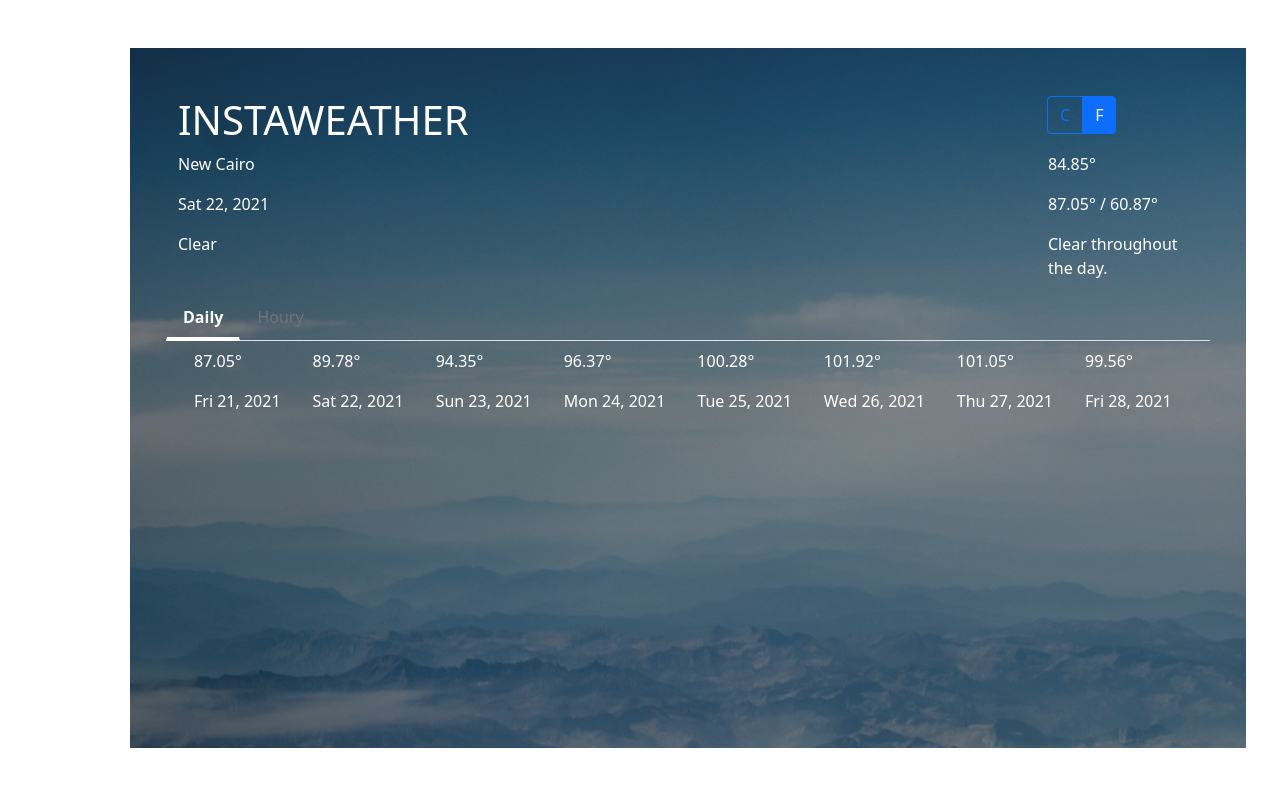
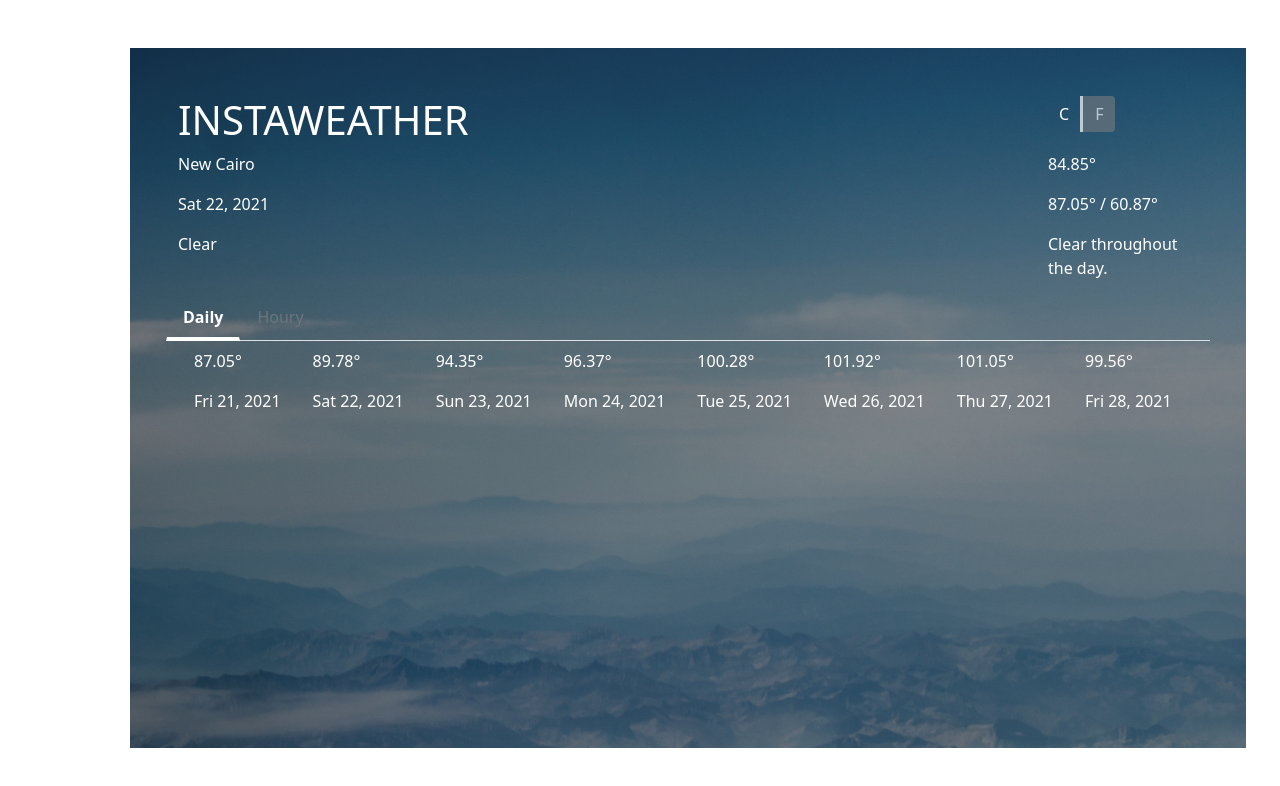
Before and after one commit to mahmoudgamie/weather-app, an Angular app: page / in a window 1280 px wide. Shown: the top 786 px of the page. Built offline with nearby package versions, Linux system fonts and the light colour scheme.

Commit message:
Add styles to toggle buttons

```diff
--- a/src/app/weather-forecast-view/weather-forecast-view.component.css
+++ b/src/app/weather-forecast-view/weather-forecast-view.component.css
@@ -13,3 +13,9 @@
   font-weight: bold;
   border-bottom: 4px solid #fff;
 }
+
+.btn-checked{
+  background-color: #6c757d !important;
+  border-left: 3px solid #fff !important;
+  opacity: 0.7 !important;
+}
--- a/src/app/weather-forecast-view/weather-forecast-view.component.html
+++ b/src/app/weather-forecast-view/weather-forecast-view.component.html
@@ -10,11 +10,11 @@
         <div class="btn-group" role="group" aria-label="Basic radio toggle button group">
           <input type="radio" class="btn-check" (click)="unit = 'C'" name="btnradio" id="btnradio1" autocomplete="off"
             [checked]="unit === 'C'">
-          <label class="btn btn-outline-primary" for="btnradio1">C</label>
+          <label class="btn btn-outline-secondary text-white border-0 shadow-none" [class.btn-checked]="unit === 'C'" for="btnradio1">C</label>
 
           <input type="radio" class="btn-check" (click)="unit = 'F'" name="btnradio" id="btnradio2" autocomplete="off"
             [checked]="unit === 'F'">
-          <label class="btn btn-outline-primary" for="btnradio2">F</label>
+          <label class="btn btn-outline-secondary text-white border-0 shadow-none" [class.btn-checked]="unit === 'F'" for="btnradio2">F</label>
         </div>
       </div>
     </div>
```
